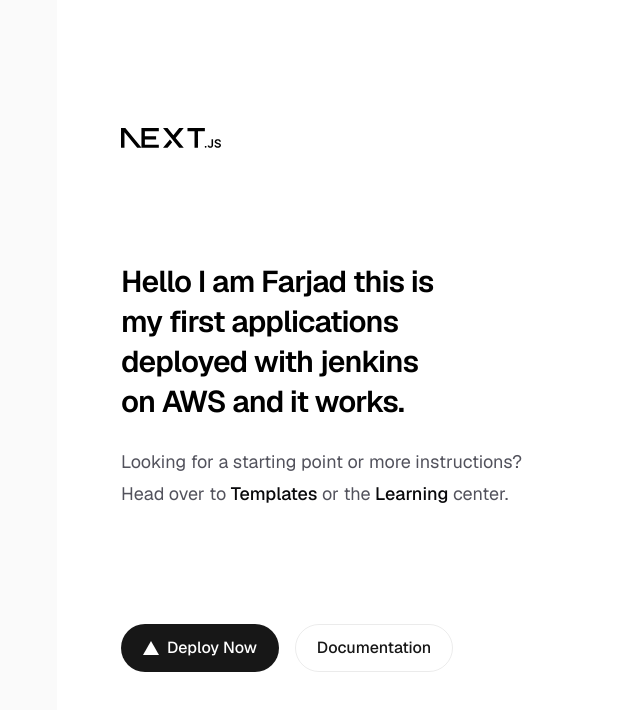
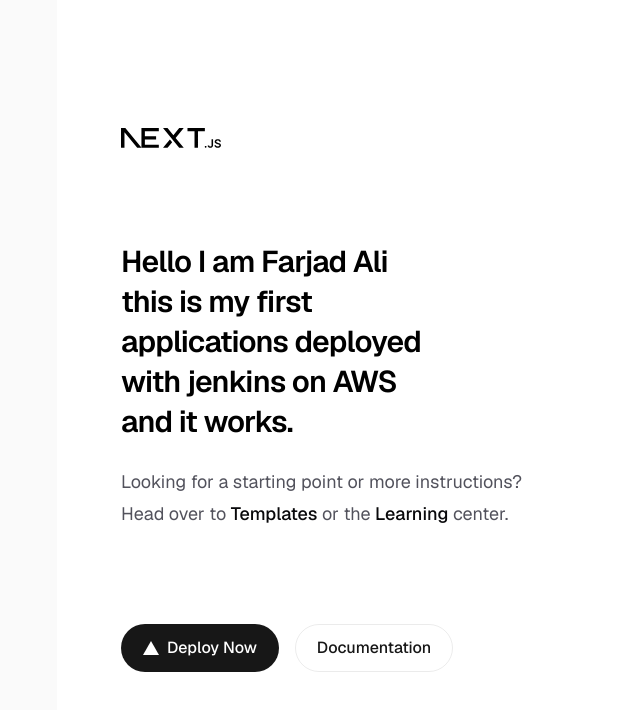
Before and after one commit to themohal/CI-CD-Pipeline-AutoDeploy-AWS, a Next.js app: page / in a window 1280 px wide. Shown: the top 710 px of the page, without its empty margins (199-839 px from the left). Built offline with nearby package versions, Linux system fonts and the light colour scheme.

Commit message:
fixed jenkinsfile

```diff
--- a/app/page.tsx
+++ b/app/page.tsx
@@ -14,7 +14,7 @@ export default function Home() {
         />
         <div className="flex flex-col items-center gap-6 text-center sm:items-start sm:text-left">
           <h1 className="max-w-xs text-3xl font-semibold leading-10 tracking-tight text-black dark:text-zinc-50">
-            Hello I am Farjad this is my first applications deployed with jenkins on AWS and it works.
+            Hello I am Farjad Ali this is my first applications deployed with jenkins on AWS and it works.
           </h1>
           <p className="max-w-md text-lg leading-8 text-zinc-600 dark:text-zinc-400">
             Looking for a starting point or more instructions? Head over to{" "}
```
